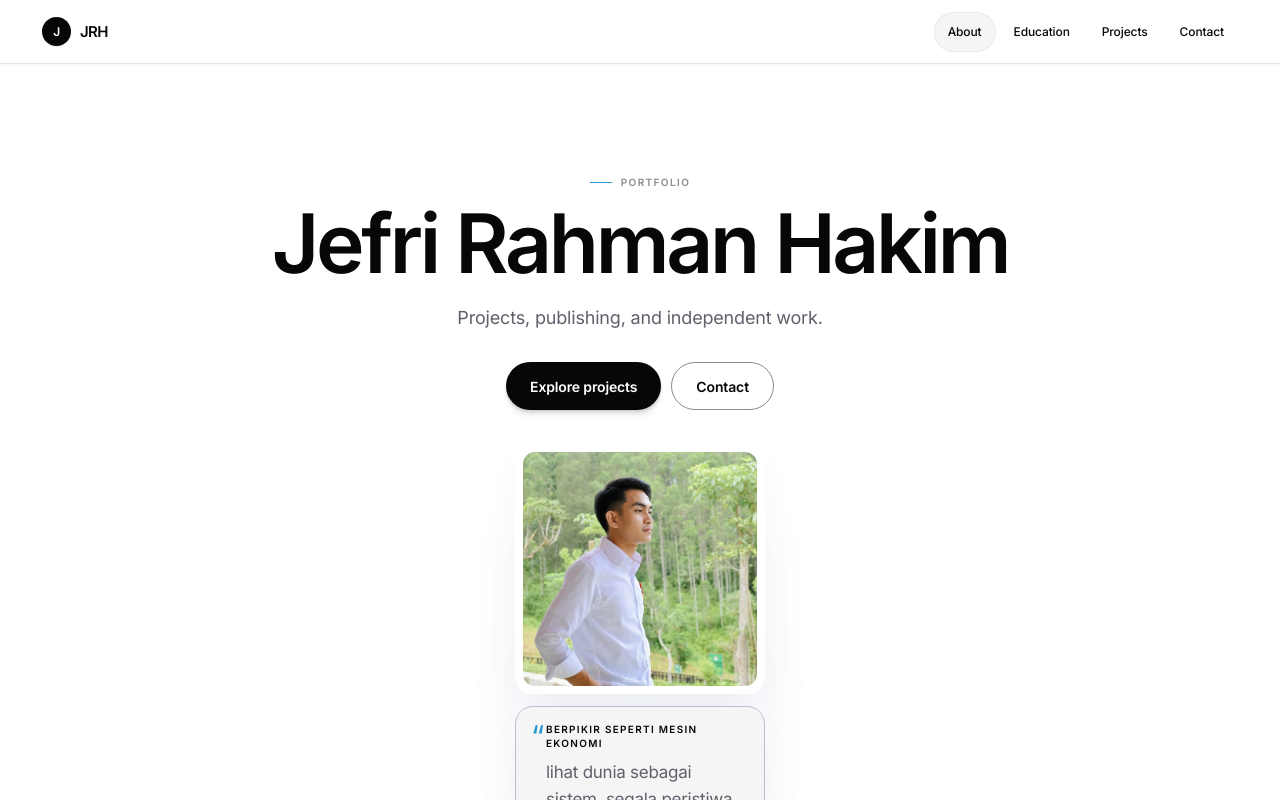
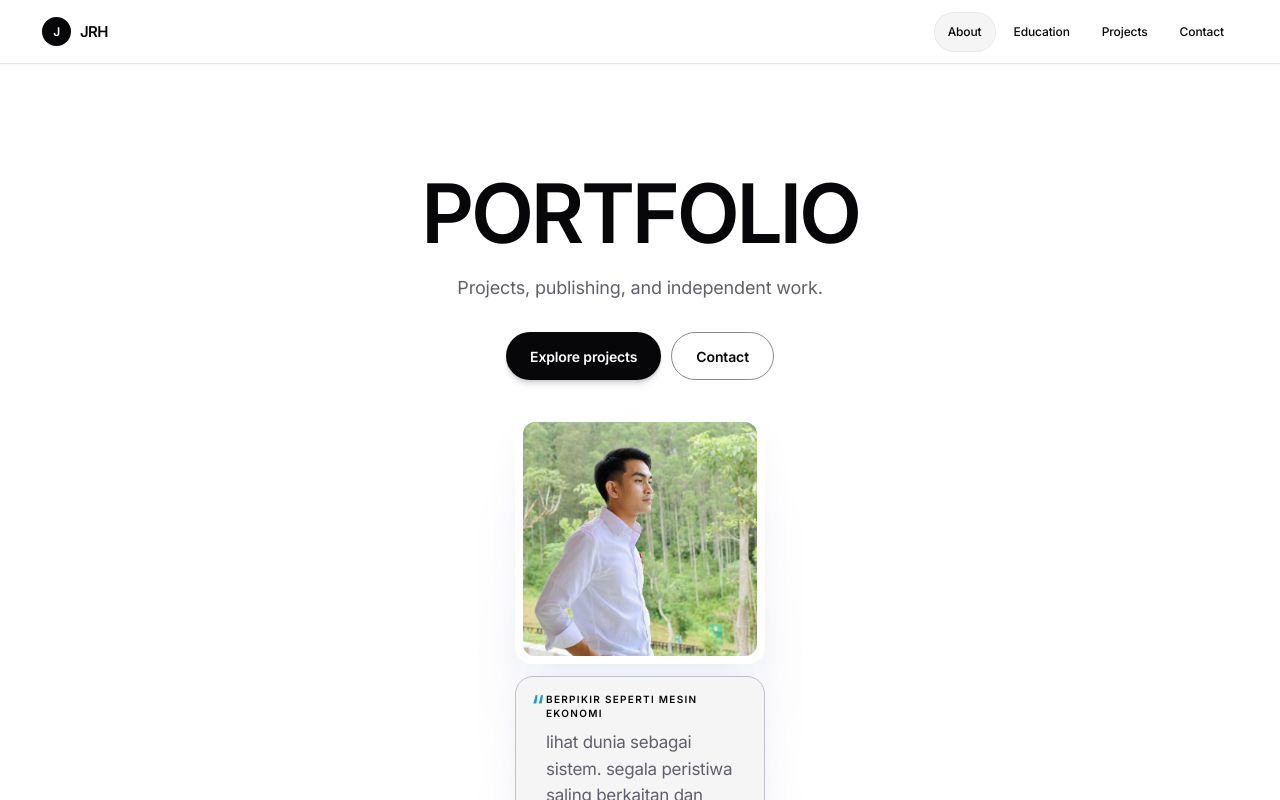
Before and after one commit to LionerHakim/JRHs, a React (Vite) app: page / in a window 1280 px wide. Shown: the top 800 px of the page. Built offline with nearby package versions, Linux system fonts and the light colour scheme.

Commit message:
replace hero name with portfolio headline

```diff
--- a/src/main.tsx
+++ b/src/main.tsx
@@ -130,8 +130,7 @@ ${name.trim()}`)
       <main>
         <section id="identity" className="hero" aria-labelledby="identity-title">
           <div className="hero-copy">
-            <p className="section-kicker">PORTFOLIO</p>
-            <h1 id="identity-title">{siteConfig.identity.name}</h1>
+            <h1 id="identity-title">PORTFOLIO</h1>
             <p className="hero-description">{siteConfig.identity.description}</p>
             <div className="hero-actions">
               <a className="hero-pill" href="#projects">Explore projects</a>
```
